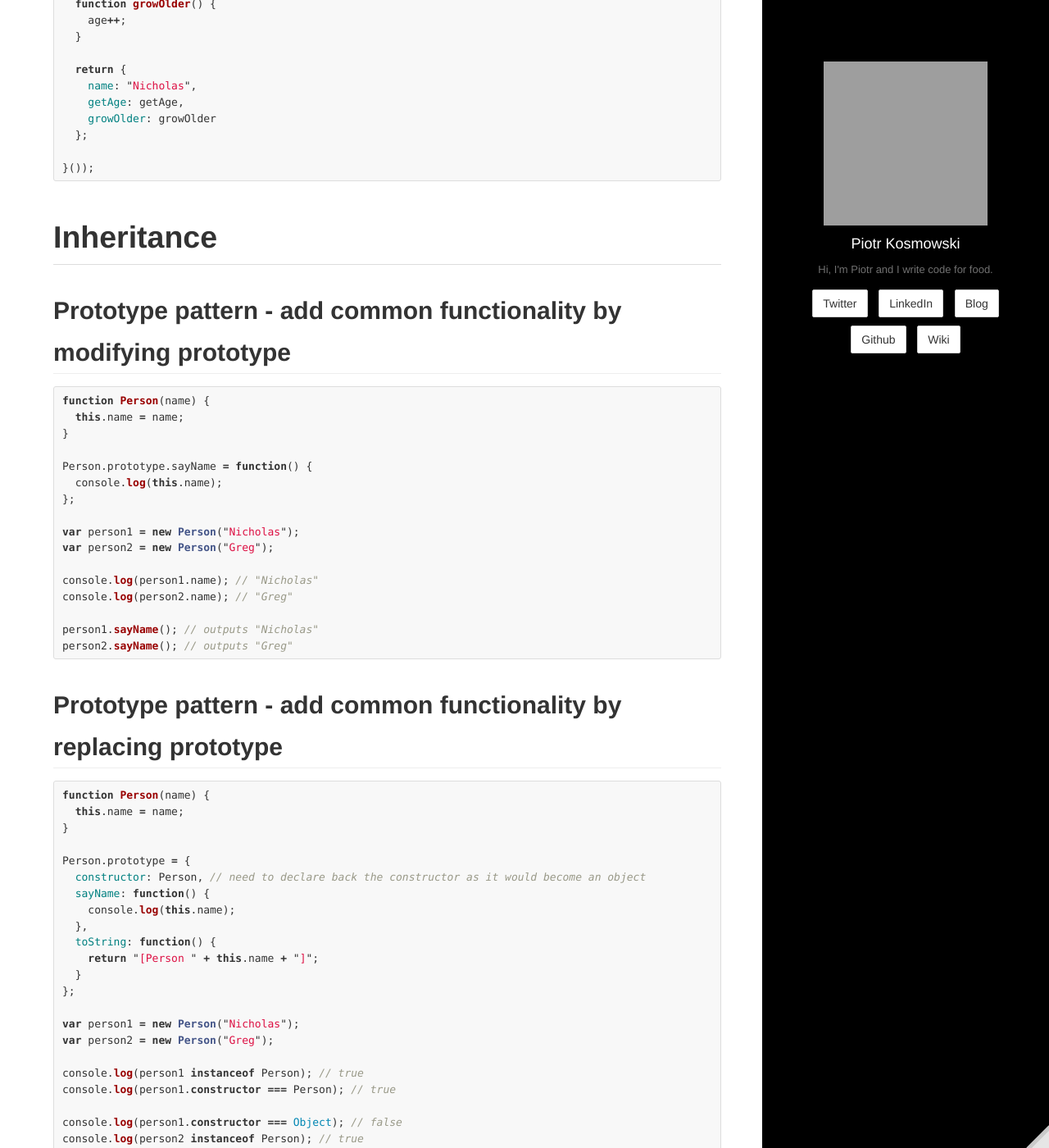
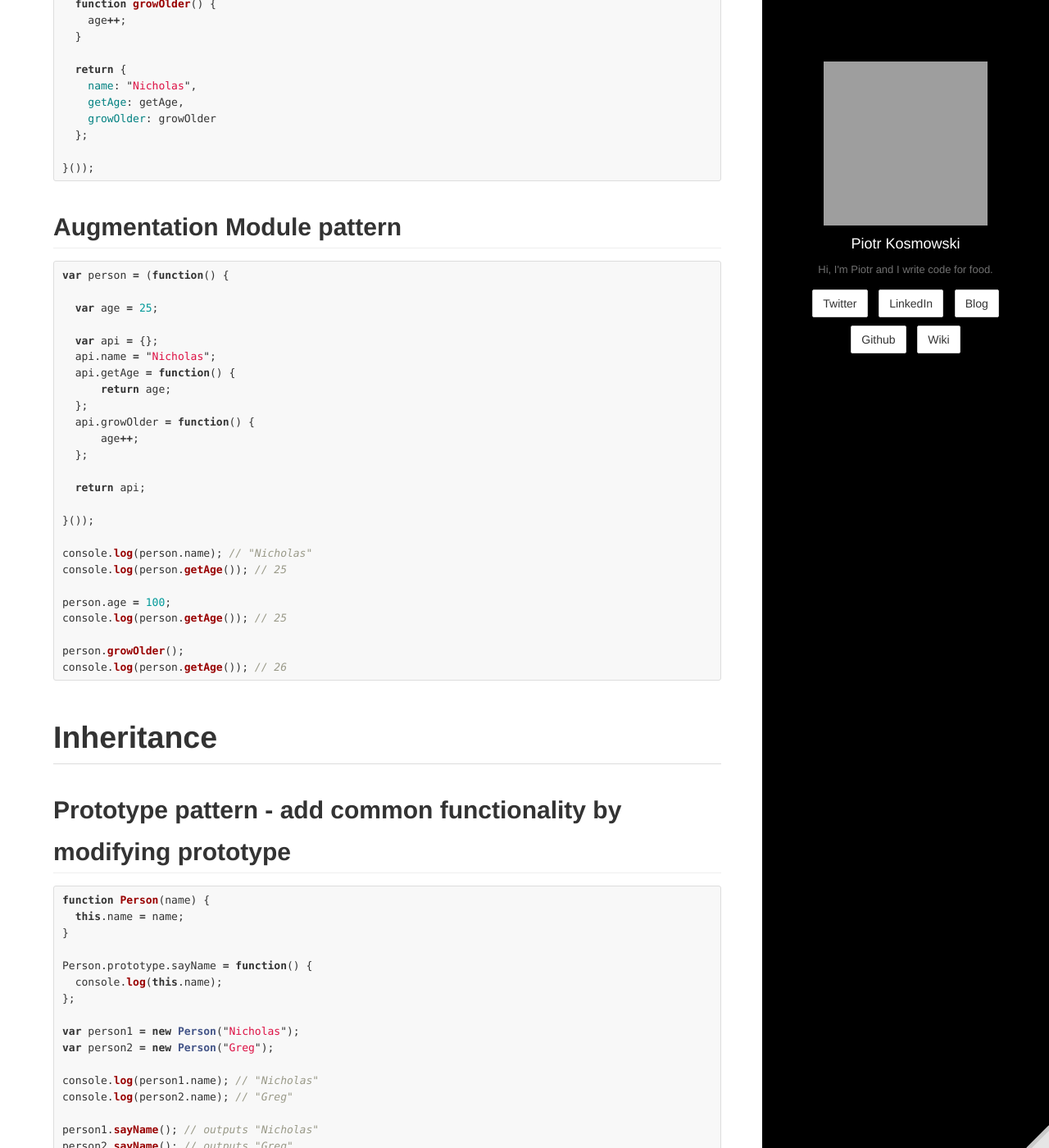
Before and after one commit to kospiotr/kospiotr.github.io, a Jekyll site: the page built from wiki/java-script.md, in a window 1280 px wide and 1400 px high, scrolled down 8440 px. Shown: the whole window at 82% size. Built offline with Jekyll 4.4.1, drawn with Linux system fonts in a browser that asks for light colours; some of the changed text lies outside the part shown; grey boxes are pictures that could not be loaded.

Commit message:
Update java-script.md

````diff
--- a/wiki/java-script.md
+++ b/wiki/java-script.md
@@ -359,6 +359,36 @@ var person = (function() {
 }());
 ```
 
+## Augmentation Module pattern
+
+```javascript
+var person = (function() {
+
+  var age = 25;
+
+  var api = {};
+  api.name = "Nicholas";
+  api.getAge = function() {
+      return age;
+  };
+  api.growOlder = function() {
+      age++;
+  };
+
+  return api;
+
+}());
+
+console.log(person.name); // "Nicholas"
+console.log(person.getAge()); // 25
+
+person.age = 100;
+console.log(person.getAge()); // 25
+
+person.growOlder();
+console.log(person.getAge()); // 26
+```
+
 # Inheritance
 
 ## Prototype pattern - add common functionality by modifying prototype
````
Also changed, not shown: other parts of wiki/java-script.md (+3 -3 lines).
